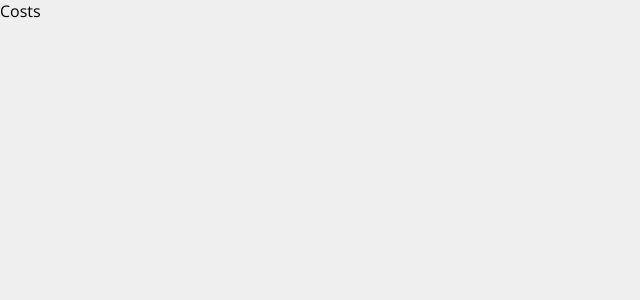
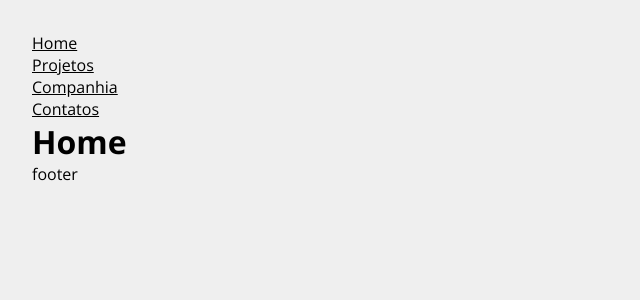
Before and after one commit to Vini-Pires/Costs-React.js, a React (Create React App) app: page / in a window 1280 px wide. Shown: the top 300 px of the page, without its empty margins (0-640 px from the left). Built offline with nearby package versions, Linux system fonts and the light colour scheme; the HTML template or start-up script is replaced by a standard one.

Commit message:
Add the Routes

```diff
--- a/src/App.js
+++ b/src/App.js
@@ -1,9 +1,32 @@
 import './assets/css/App.css';
+import {BrowserRouter as Router, Routes, Route, Link} from 'react-router-dom'
+import Home from './components/pages/Home'
+import Company from './components/pages/Company'
+import Contact from './components/pages/Contact'
+import NewProject from './components/pages/NewProject'
+import Projects from './components/pages/Projects'
 
 function App() {
   return (
-    <div className="App">
-      Costs
+    <div className="container">
+      <Router>
+        <ul>
+          <li><Link to='/'>Home</Link> </li>
+          <li><Link to='/projects'>Projetos</Link> </li>
+          <li><Link to='/company'>Companhia</Link> </li>
+          <li><Link to='/contact'>Contatos</Link> </li>
+        </ul>
+        {/* Will be replaced for a component Header */}
+        <Routes>
+          <Route path='/' element={<Home />} />
+          <Route path='/contact' element={<Contact />} />
+          <Route path='/newProject' element={<NewProject />} />
+          <Route path='/projects' element={<Projects />} />
+          <Route path='/company' element={<Company />} />
+        </Routes>
+        <footer>footer</footer> {/* Will be replaced for a component Footer */}
+      </  Router>
+
     </div>
   );
 }
```
